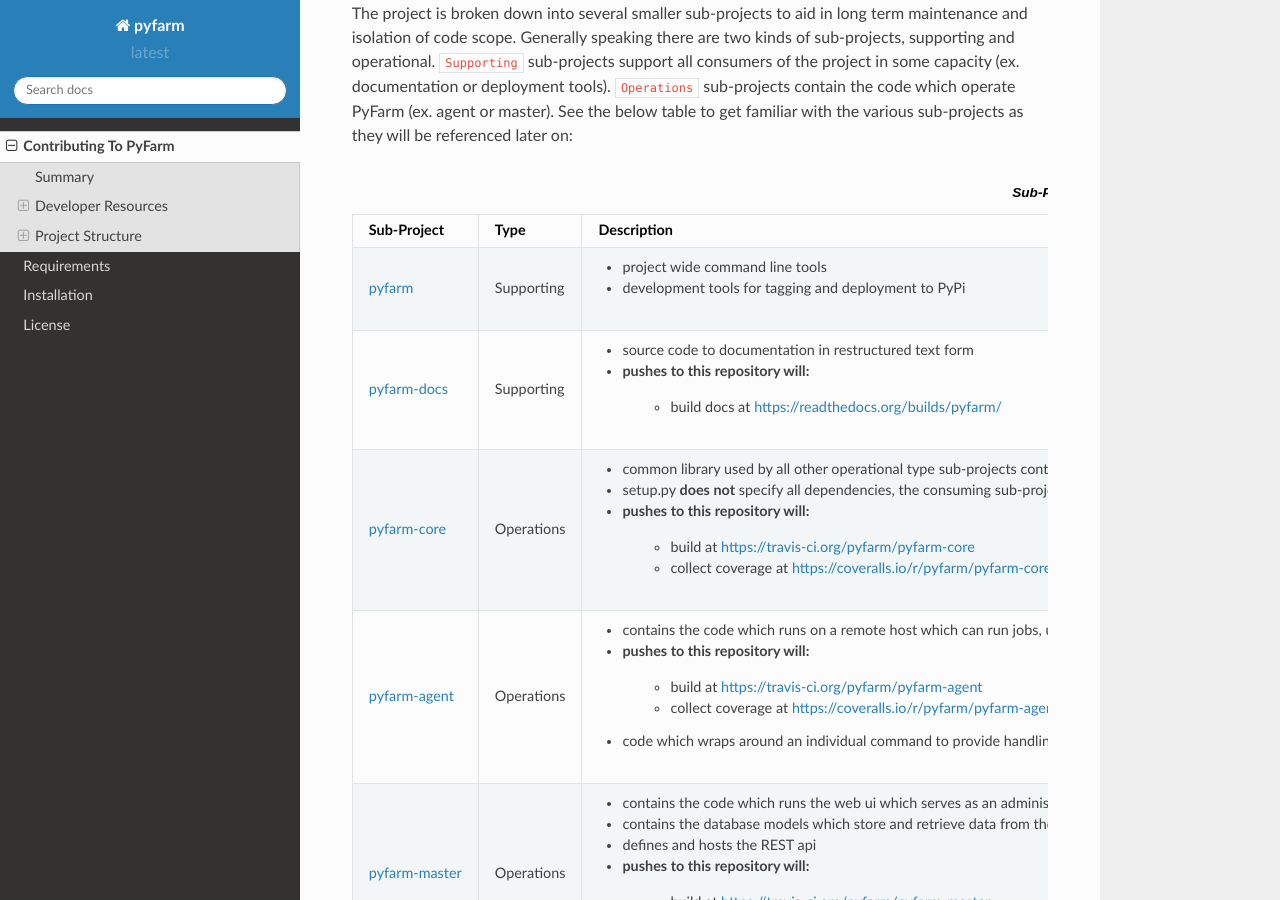
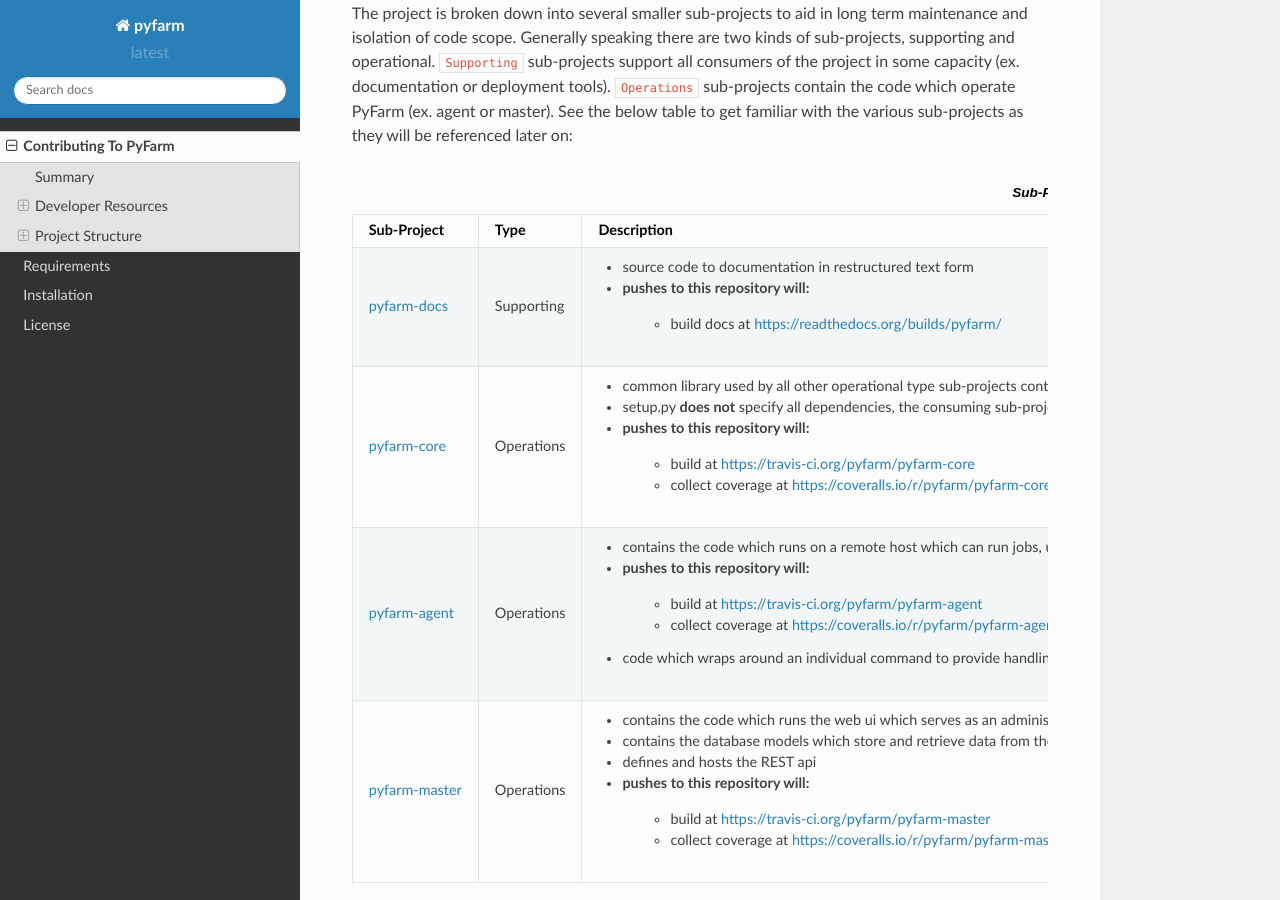
Before and after one commit to pyfarm/pyfarm-docs, a Sphinx documentation site: the page built from source/contributing/index.rst, in a window 1280 px wide and 900 px high, scrolled down 1700 px. Built offline with Sphinx 7.4.7 and the Read the Docs theme 2.0.0, drawn with Linux system fonts in a browser that asks for light colours.

Commit message:
removed unused section

```diff
--- a/source/contributing/index.rst
+++ b/source/contributing/index.rst
@@ -53,7 +53,6 @@
 various sub-projects as they will be referenced later on:
 
 .. some simple subs. for the table below
-.. _pyfarm: https://github.com/pyfarm/pyfarm
 .. _pyfarm-docs: https://github.com/pyfarm/pyfarm-docs
 .. _pyfarm-core: https://github.com/pyfarm/pyfarm-core
 .. _pyfarm-master: https://github.com/pyfarm/pyfarm-master
@@ -64,9 +63,6 @@
     ================= =========== ==============================================
     Sub-Project       Type        Description
     ================= =========== ==============================================
-    pyfarm_           Supporting  * project wide command line tools
-                                  * development tools for tagging and deployment
-                                    to PyPi
     pyfarm-docs_      Supporting  * source code to documentation in restructured
                                     text form
                                   * pushes to this repository will:
```
